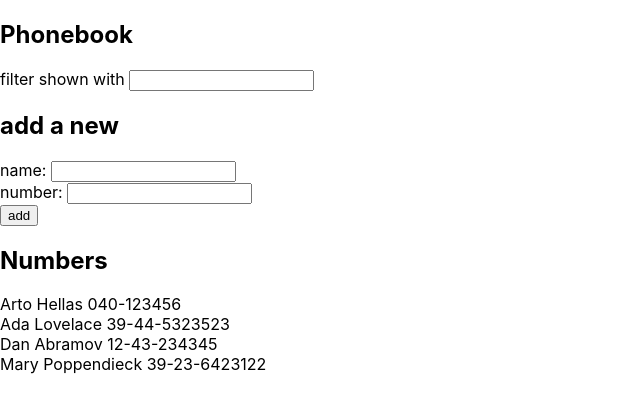
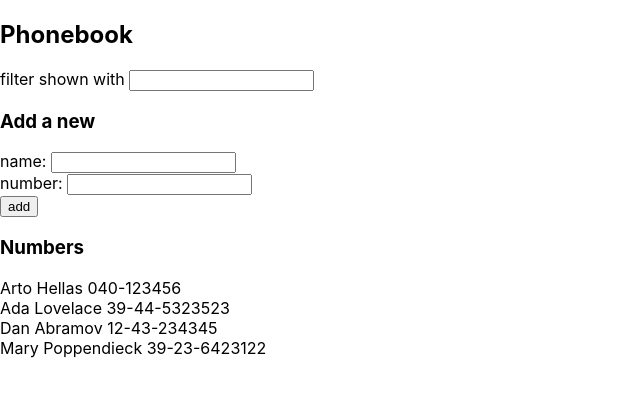
Before and after one commit to misaelvf2/fullstack, a React (Create React App) app in the folder part2/phonebook/: page / in a window 1280 px wide. Shown: the top 412 px of the page, without its empty margins (0-640 px from the left). Built offline with nearby package versions, Linux system fonts and the light colour scheme.

Commit message:
Exercise 2.10

```diff
--- a/part2/phonebook/src/App.js
+++ b/part2/phonebook/src/App.js
@@ -1,4 +1,7 @@
 import React, { useState } from 'react'
+import Persons from './components/Persons'
+import PersonForm from './components/PersonForm'
+import Filter from './components/Filter'
 
 const App = () => {
   const [persons, setPersons] = useState([
@@ -59,29 +62,18 @@ const App = () => {
   return (
     <div>
       <h2>Phonebook</h2>
-      <form onSubmit={searchPerson}>
-        <div>
-          filter shown with <input value={search} onChange={handleSearchChange} />
-        </div>
-      </form>
-      <h2>add a new</h2>
-      <form onSubmit={addPerson}>
-        <div>
-          name: <input value={newName} onChange={handleNameChange} />
-        </div>
-        <div>
-          number: <input value={newNumber} onChange={handleNumberChange} />
-        </div>
-        <div>
-          <button type="submit">add</button>
-        </div>
-      </form>
-      <h2>Numbers</h2>
-      <div>
-        {personsToShow.map(person =>
-          <div key={person.name}>{person.name} {person.number}</div>
-        )}
-      </div>
+
+      <Filter handleSubmit={searchPerson} search={search} handleSearchChange={handleSearchChange} />
+
+      <h3>Add a new</h3>
+
+      <PersonForm handleSubmit={addPerson} name={newName} number={newNumber}
+      handleNameChange={handleNameChange} handleNumberChange={handleNumberChange}
+      />
+
+      <h3>Numbers</h3>
+
+      <Persons persons={personsToShow} />
     </div>
   )
 }
--- /dev/null
+++ b/part2/phonebook/src/components/Filter.js
@@ -0,0 +1,13 @@
+import React from 'react'
+
+const Filter = (props) => {
+  return (
+  <form onSubmit={props.handleSubmit}>
+    <div>
+      filter shown with <input value={props.search} onChange={props.handleSearchChange} />
+    </div>
+  </form>
+  )
+}
+
+export default Filter
--- /dev/null
+++ b/part2/phonebook/src/components/PersonForm.js
@@ -0,0 +1,19 @@
+import React from 'react'
+
+const PersonForm = (props) => {
+  return (
+  <form onSubmit={props.handleSubmit}>
+    <div>
+      name: <input value={props.name} onChange={props.handleNameChange} />
+    </div>
+    <div>
+      number: <input value={props.number} onChange={props.handleNumberChange} />
+    </div>
+    <div>
+      <button type="submit">add</button>
+    </div>
+  </form>
+  )
+}
+
+export default PersonForm
--- /dev/null
+++ b/part2/phonebook/src/components/Persons.js
@@ -0,0 +1,21 @@
+import React from 'react'
+
+const Persons = ({ persons }) => {
+  return (
+    <div>
+    {persons.map(person =>
+      <Person key={person.name} name={person.name} number={person.number} />
+    )}
+  </div>
+  )
+}
+
+const Person = ({ name, number }) => {
+  return (
+    <div>
+      {name} {number}
+    </div>
+  )
+}
+
+export default Persons
```
